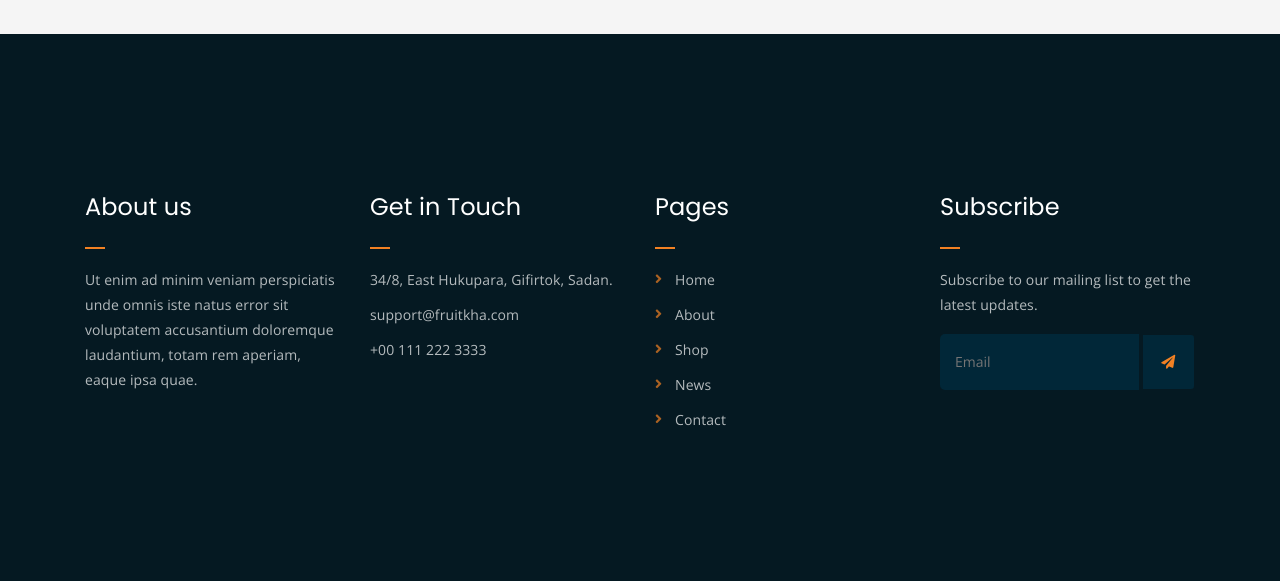
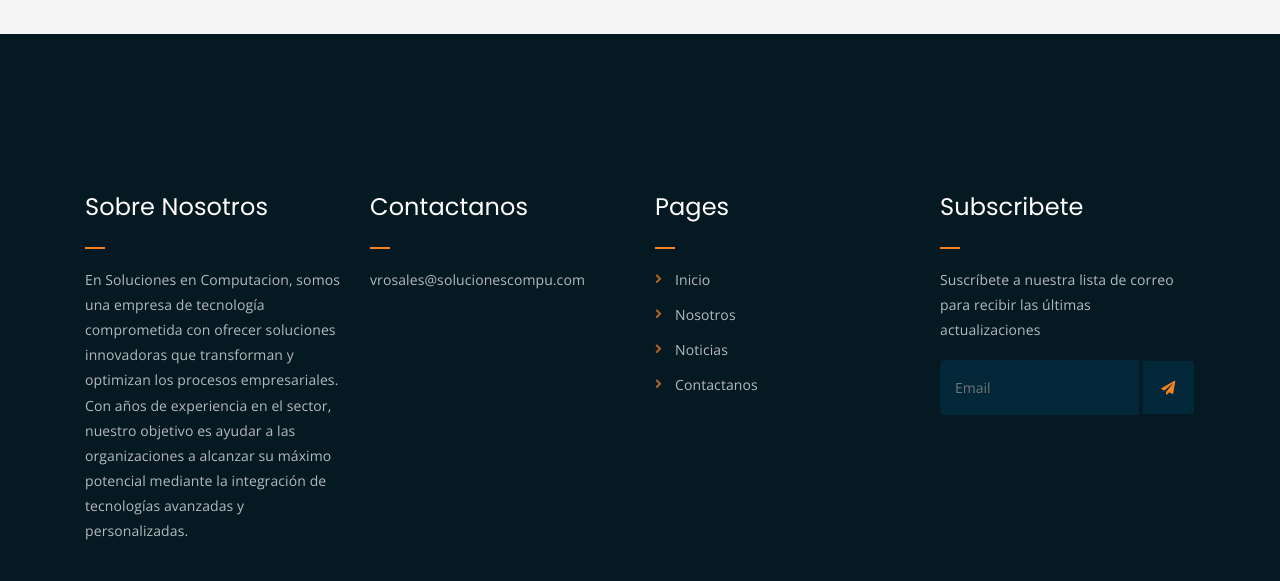
Before and after one commit to Martincas11/martincas11.github.io, a plain HTML site: page index_2.html in a window 1280 px wide. Shown: the part 1930-2511 px from the top of the page. Drawn offline with nearby package versions, Linux system fonts and the light colour scheme.

Commit message:
Done Index_2

```diff
--- a/index_2.html
+++ b/index_2.html
@@ -512,17 +512,17 @@
 			<div class="row">
 				<div class="col-lg-3 col-md-6">
 					<div class="footer-box about-widget">
-						<h2 class="widget-title">About us</h2>
-						<p>Ut enim ad minim veniam perspiciatis unde omnis iste natus error sit voluptatem accusantium doloremque laudantium, totam rem aperiam, eaque ipsa quae.</p>
+						<h2 class="widget-title">Sobre Nosotros</h2>
+						<p>En Soluciones en Computacion, somos una empresa de tecnología comprometida con ofrecer soluciones innovadoras que transforman y optimizan los procesos empresariales. Con años de experiencia en el sector, nuestro objetivo es ayudar a las organizaciones a alcanzar su máximo potencial mediante la integración de tecnologías avanzadas y personalizadas.</p>
 					</div>
 				</div>
 				<div class="col-lg-3 col-md-6">
 					<div class="footer-box get-in-touch">
-						<h2 class="widget-title">Get in Touch</h2>
+						<h2 class="widget-title">Contactanos</h2>
 						<ul>
-							<li>34/8, East Hukupara, Gifirtok, Sadan.</li>
-							<li>support@fruitkha.com</li>
-							<li>+00 111 222 3333</li>
+							<li></li>
+							<li>vrosales@solucionescompu.com	</li>
+							<li></li>
 						</ul>
 					</div>
 				</div>
@@ -530,19 +530,19 @@
 					<div class="footer-box pages">
 						<h2 class="widget-title">Pages</h2>
 						<ul>
-							<li><a href="index.html">Home</a></li>
-							<li><a href="about.html">About</a></li>
-							<li><a href="services.html">Shop</a></li>
-							<li><a href="news.html">News</a></li>
-							<li><a href="contact.html">Contact</a></li>
+							<li><a href="index_2.html">Inicio</a></li>
+							<li><a href="about.html">Nosotros</a></li>
+
+							<li><a href="news.html">Noticias</a></li>
+							<li><a href="contact.html">Contactanos</a></li>
 						</ul>
 					</div>
 				</div>
 				<div class="col-lg-3 col-md-6">
 					<div class="footer-box subscribe">
-						<h2 class="widget-title">Subscribe</h2>
-						<p>Subscribe to our mailing list to get the latest updates.</p>
-						<form action="index.html">
+						<h2 class="widget-title">Subscribete</h2>
+						<p>Suscríbete a nuestra lista de correo para recibir las últimas actualizaciones</p>
+						<form action="index_2.html">
 							<input type="email" placeholder="Email">
 							<button type="submit"><i class="fas fa-paper-plane"></i></button>
 						</form>
@@ -558,8 +558,8 @@
 		<div class="container">
 			<div class="row">
 				<div class="col-lg-6 col-md-12">
-					<p>Copyrights &copy; 2019 - <a href="https://imransdesign.com/">Imran Hossain</a>,  All Rights Reserved.<br>
-						Distributed By - <a href="https://themewagon.com/">Themewagon</a>
+					<p>Copyrights &copy; 2024 - Todos los Derechos Reservados.<br>
+						</a>
 					</p>
 				</div>
 				<div class="col-lg-6 text-right col-md-12">
```
